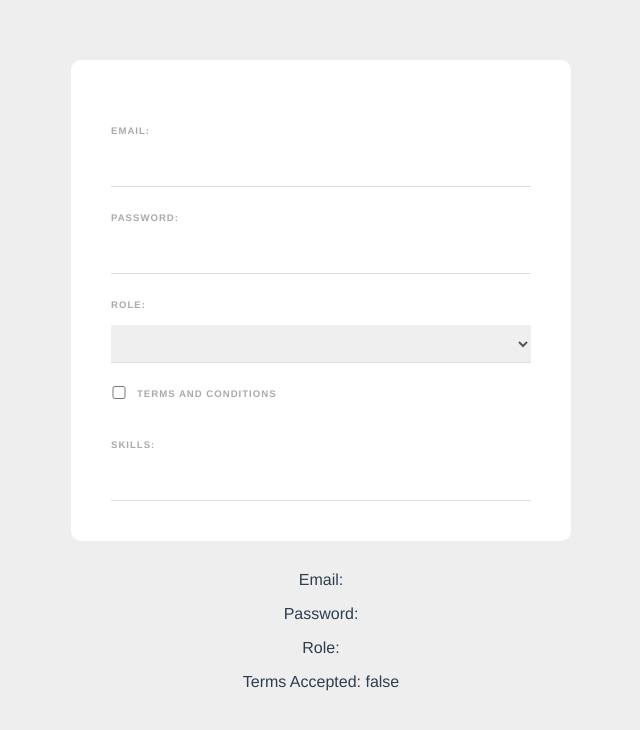
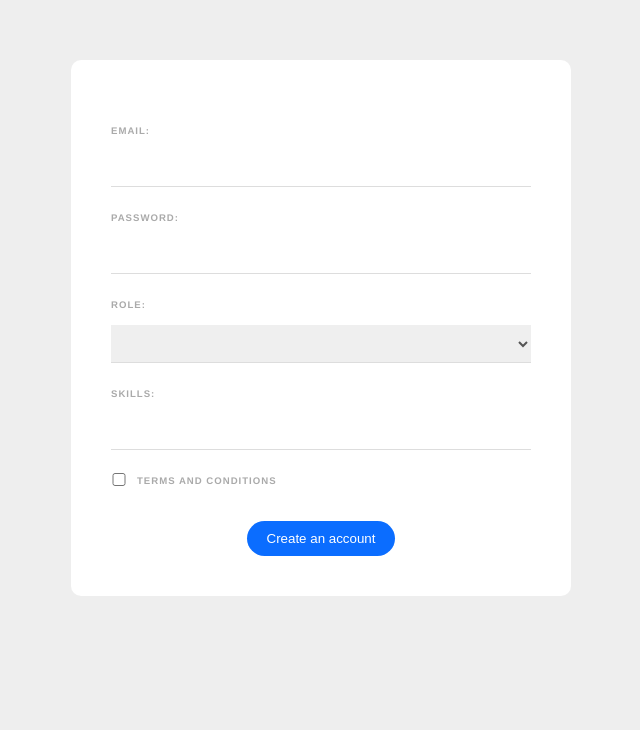
Before and after one commit to soehtut/forms-data-binding-the-net-ninja, a Vue app: page / in a window 1280 px wide. Shown: the top 730 px of the page, without its empty margins (319-959 px from the left). Built offline with nearby package versions, Linux system fonts and the light colour scheme.

Commit message:
Submitting the form

```diff
--- a/src/components/SignupForm.vue
+++ b/src/components/SignupForm.vue
@@ -1,10 +1,11 @@
 <template>
-    <form>
+    <form @submit.prevent="handleSubmit">
         <label>Email:</label>
         <input type="email" required="required" v-model="email">
 
         <label>Password:</label>
         <input type="password" required="required" v-model="password">
+        <div v-if="passwordErr" class="error">{{ passwordErr }}</div>
 
         <label>Role:</label>
         <select v-model="role">
@@ -12,23 +13,22 @@
             <option value="web designer">Web Designer</option>
         </select>
 
-        <div>
-            <input type="checkbox" v-model="terms">
-            <label>Terms and Conditions</label>
-        </div>
-
         <label>Skills:</label>
         <input type="text" v-model="tempSkill" @keyup="addSkill">
         <div v-for="skill in skills" :key="skill" class="pill">
             <span @click="deleteSkill(skill)">{{ skill }}</span>
         </div>
 
+        <div>
+            <input type="checkbox" v-model="terms">
+            <label>Terms and Conditions</label>
+        </div>
+
+        <div class="submit">
+            <button>Create an account</button>
+        </div>
+
     </form>
-
-    <p>Email: {{ email }}</p>
-    <p>Password: {{ password }}</p>
-    <p>Role: {{ role }}</p>
-    <p>Terms Accepted: {{ terms }}</p>
 </template>
 
 <script>
@@ -40,7 +40,8 @@
             role: '',
             terms: false,
             tempSkill: '',
-            skills: []
+            skills: [],
+            passwordErr: ''
         }
     },
     methods: {
@@ -56,6 +57,14 @@
             this.skills = this.skills.filter((item) => {
                 return skill !== item
             })
+        },
+        handleSubmit(e) {
+            this.passwordErr = this.password.length > 5 ? '' : 'Password must be at least 6 chars long'
+            console.log('Email: ' + this.email)
+            console.log('Password: ' + this.password)
+            console.log('Role: ' + this.role)
+            console.log('Skills: ' + this.skills)
+            console.log('Terms Accepted: ' + this.terms)
         }
     }
 }
@@ -107,4 +116,21 @@
         color: #777;
         cursor: pointer;
     }
+    button {
+        background-color: #0b6dff;
+        border: 0;
+        padding: 10px 20px;
+        margin-top: 20px;
+        color: white;
+        border-radius: 20px;
+    }
+    .submit {
+        text-align: center;
+    }
+    .error {
+        color: #ff0062;
+        margin-top: 10px;
+        font-size: 0.8em;
+        font-weight: bold;
+    }
 </style>
```
